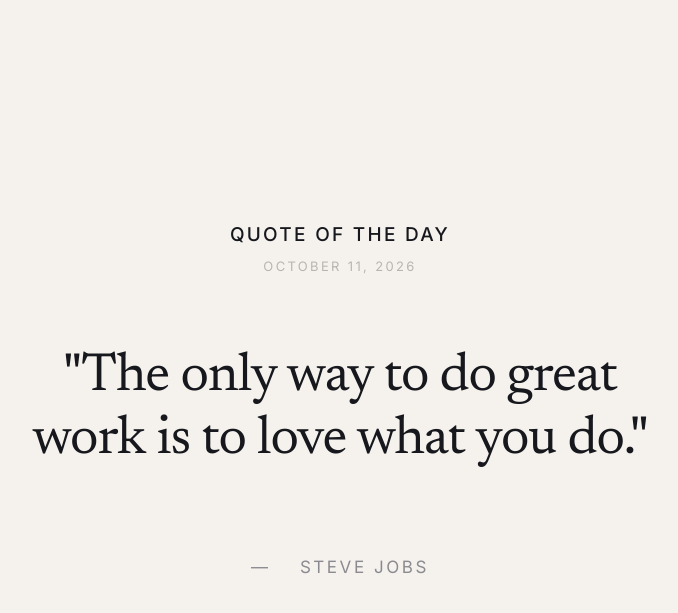
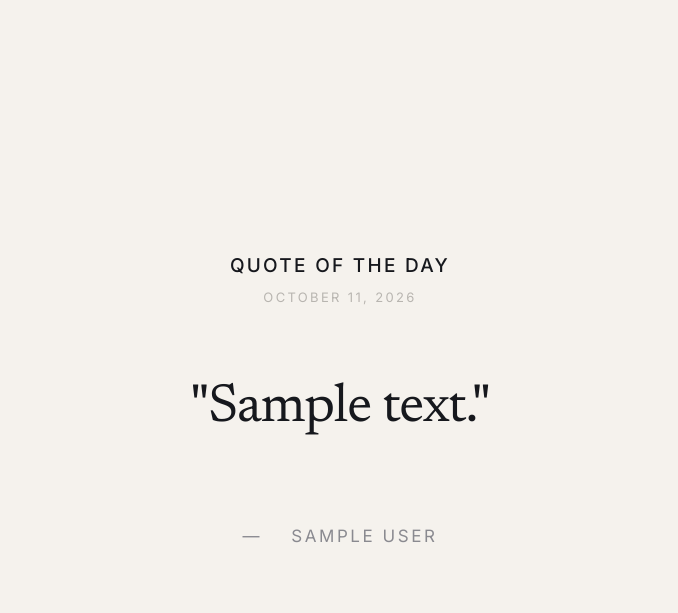
Before and after one commit to ParthVitnor/quote-of-the-day-k8s, a FastAPI app: page / in a window 1280 px wide. Shown: the top 613 px of the page, without its empty margins (300-978 px from the left). Run offline with FastAPI, Linux system fonts and the light colour scheme; tables that the repository leaves empty hold one stand-in row (values such as "Sample post").

Commit message:
feat: convert template to use Jinja2 variables

```diff
--- a/templates/index.html
+++ b/templates/index.html
@@ -112,10 +112,10 @@
   </main>
 
   <script>
-    // Quote data (will be replaced by backend values later)
+    // Quote data from backend
     const quoteData = {
-      text: "The only way to do great work is to love what you do.",
-      author: "Steve Jobs"
+      text: "{{ quote.text }}",
+      author: "{{ quote.author }}"
     };
 
     // Get today's date
```
